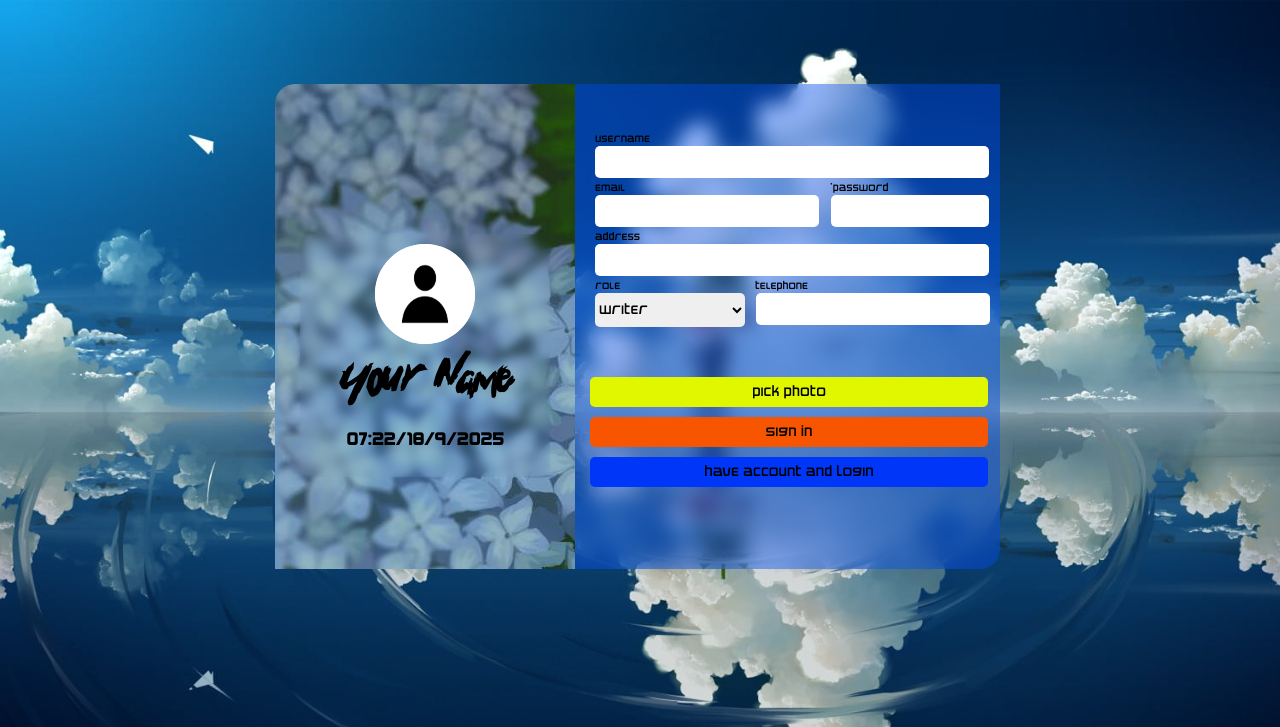
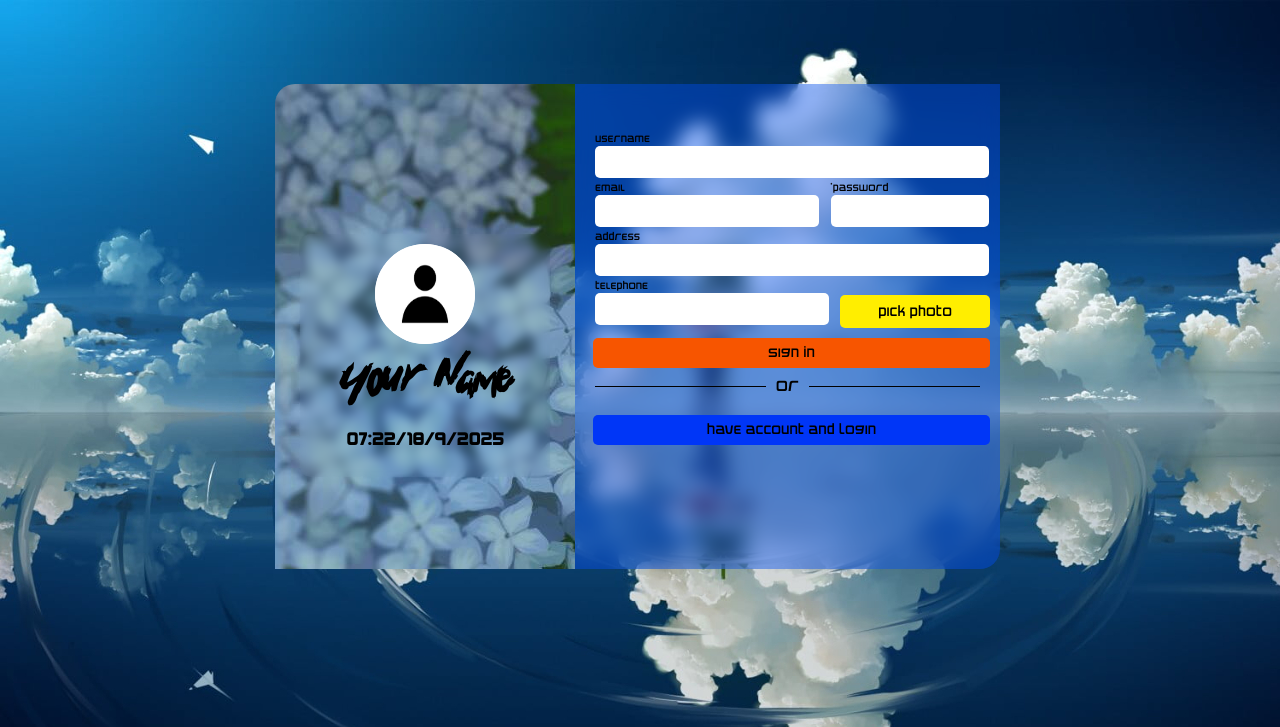
Before and after one commit to 4uy0w/ShrineComics, a PHP site: page /page/register/ in a window 1280 px wide. Shown: the top 727 px of the page. Run offline with PHP 8.4, Linux system fonts and the light colour scheme.

Commit message:
Mengubah tampilan halaman register dan juga memberikan fitur agar semua user yang register berstatus sebagai reader

```diff
--- a/page/register/action.php
+++ b/page/register/action.php
@@ -10,7 +10,6 @@
 	$email = $_POST['email'];
 	$address = $_POST['address'];
 	$telephone_number = $_POST['telephone'];
-	$role = $_POST['role'];
 	$file_upload = $_FILES['photo-profile']['tmp_name'];
 
 	$search_user = "SELECT * FROM user WHERE username='$username' OR email='$email' OR telephone_number='$telephone_number'";
@@ -21,7 +20,7 @@
 		echo "<script> window.alert('image: $file_upload'); </script>";
 		echo "<script> window.location.href = 'index.html?error_message=username_already_exists&username=$username&password=$password&email=$email&address=$address&telephone_number=$telephone_number&role=$role'; </script>";
 	}else{
-		$insert_user = "INSERT INTO user (username,password,email,address,telephone_number,role) VALUES ('$username','$password','$email','$address','$telephone_number','$role')";
+		$insert_user = "INSERT INTO user (username,password,email,address,telephone_number,role) VALUES ('$username','$password','$email','$address','$telephone_number','reader')";
 		$sql_exec = mysqli_query($server,$insert_user);
 
 		if($sql_exec){
--- a/page/register/index.html
+++ b/page/register/index.html
@@ -42,21 +42,21 @@
 							</section>
 							<section class="small-container">
 								<section class="input-global">
-									<p id="right-p">role</p>
-									<select id="role-field" name="role">
-										<option value="writer">Writer</option>
-										<option value="reader">Reader</option>
-									</select>
-								</section>
-								<section class="input-global">
 									<p id="telephone-box">telephone</p>
 									<input type="text" id="telephone-field" name="telephone">
 								</section>
+								<section class="input-global">
+									<input type="file" id="file-upload" name="photo-profile">
+									<button type="button" id="file-field">Pick Photo</button>
+								</section>
 							</section>
-							<input type="file" id="file-upload" name="photo-profile">
-							<button type="button" id="file-field">Pick Photo</button>
 							<input type="submit" id="submit-button" value="Sign In">
 						</form>
+						<div class="line-separator-group">
+							<div class="separator">
+								Or
+							</div>
+						</div>
 						<a href="../login/"><button id="goto-login">Have account and Login</button></a>
 					</div>
 				</div>
--- a/page/register/style.css
+++ b/page/register/style.css
@@ -98,6 +98,24 @@ p{
 .test{
 	margin-top: 10px;
 }
+.separator{
+	display: flex;
+	align-items: center;
+	text-align: center;
+	font-family: "IconoPlastic"
+}
+.separator::before,
+.separator::after{
+	content: "";
+	flex: 1;
+	border-bottom: 1px solid black;
+	margin: 0 10px;
+}
+.line-separator-group{
+	margin-top: 10px;
+	margin-bottom: 10px;
+	margin-left: 10px;
+}
 
 #username-text{
 	font-family: "BambooBrush";
@@ -129,17 +147,17 @@ p{
 	display: none;
 }
 #file-field{
-	margin-top: 50px;
-	margin-left: 15px;
-	width: 398px;
-	height: 30px;
+	margin-top: 19px;
+	margin-left: 1px;
+	width: 150px;
+	height: 33px;
 	border-top-left-radius: 0px;
 	border-bottom-right-radius: 0px;
 	border-width: 1px;
 	border-radius: 5px;
 	border-width: 0px;
 	font-family: "Iconoplastic";
-	background-color: rgba(224, 247, 0, 1.0);
+	background-color: rgb(255, 238, 0);
 }
 #username-field,#address-field{
 	width: 390px;
@@ -157,21 +175,25 @@ p{
 #telephone-field{
 	width: 230px;
 	height: 30px;
-	margin-left: 1px;
+	margin-left: 10px;
+	margin-right: 0px;
 }
 #right-p,#username-box,#email-box{
 	margin-left: 10px;
 }
 #submit-button,#goto-login{
-	width: 398px;
+	width: 397px;
 	height: 30px;
-	margin-left: 15px;
+	margin-left: 18px;
 	margin-top: 10px;
 	border-radius: 5px;
 	border-width: 0px;
 	font-family: "Iconoplastic";
 	background-color: rgba(247, 85, 0, 1);
 }
+#telephone-box{
+	margin-left: 10px;
+}
 
 #goto-login{
 	background-color: rgba(0, 54, 247, 1);
```
Also changed, not shown: page/login/action.php (+17 -0 lines).
